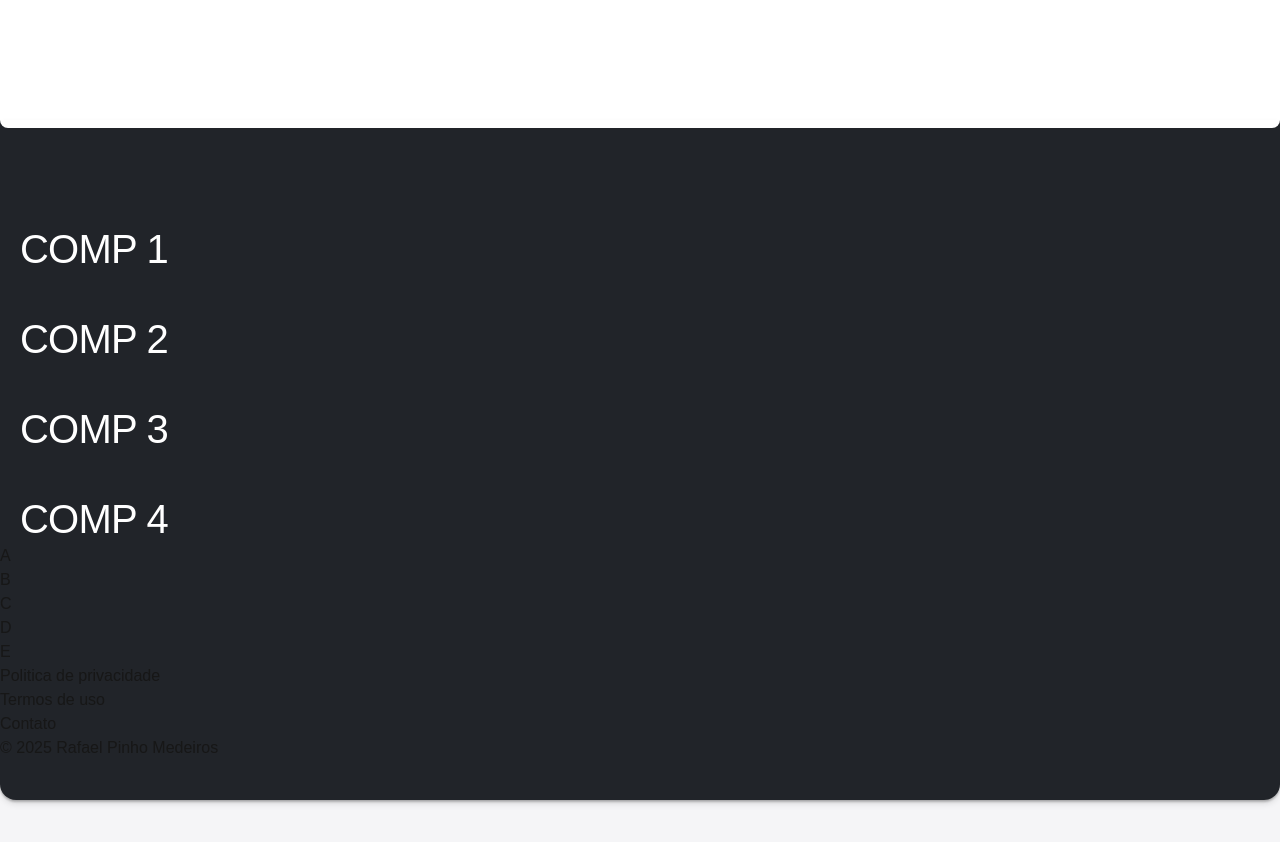
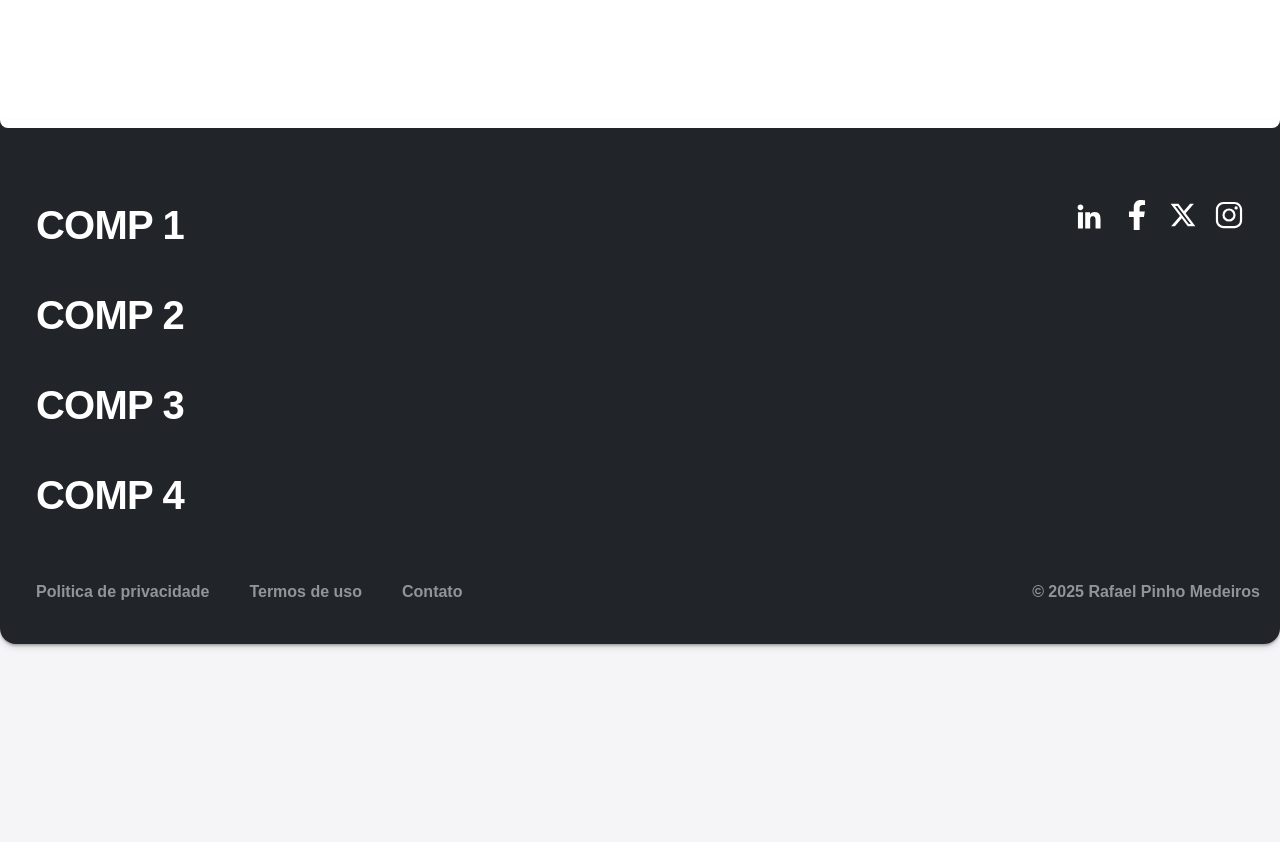
Before and after one commit to rafaelpm0/portifolio, a Next.js app: page / in a window 1280 px wide. Shown: the part 680-1522 px from the top of the page. After the commit the page ends 1444 px from the top, so only its background shows below. Built offline with nearby package versions, Linux system fonts and the light colour scheme.

Commit message:
finalização da estilização do footer. Falta implementar os links

```diff
--- a/package.json
+++ b/package.json
@@ -12,7 +12,8 @@
     "@fontsource/roboto": "^5.1.0",
     "next": "15.1.2",
     "react": "^19.0.0",
-    "react-dom": "^19.0.0"
+    "react-dom": "^19.0.0",
+    "react-icons": "^5.4.0"
   },
   "devDependencies": {
     "@types/node": "^20",
--- a/src/components/Footer/Footer.tsx
+++ b/src/components/Footer/Footer.tsx
@@ -1,42 +1,47 @@
 import React from "react";
+import { LiaLinkedinIn } from "react-icons/lia";
+import { FaFacebookF } from "react-icons/fa";
+import { RiTwitterXFill } from "react-icons/ri";
+import { IoLogoInstagram } from "react-icons/io5";
+
+
+// precisa refatorar. Um teste para aprender o uso puro de tailwindcss
 
 function Footer() {
   return (
-    <footer className="w-full  max-w-[90rem] mb-[120px]  ">
-      <div
-        className="bg-[#212429]  max-w-[90rem]  rounded-b-[16px]
+    <footer className="w-[100%] max-w-[90rem] mb-[120px] ">
+      <main
+        className="bg-[#212429]  max-w-[90rem]  rounded-b-[16px] flex flex-col items-center pb-[40px] pt-[80px] relative
        shadow-[0_2.5px_2px_0_rgba(0,0,0,0.06),0_1px_0_0_rgba(0,0,0,0.05),0_2px_2px_0_rgba(0,0,0,0.15),0_4px_6px_0_rgba(0,0,0,0.1)]"
       >
-        <div className=" bg-[#fff] rounded-b-[16px] h-[8px]"></div>
-        <div className=" pt-[96px] pb-[40px]">
-          <div className="flex w-[1240px] m-auto">
-            <div className="flex flex-col gap-[40px]">
-              <p className={footerPages}>COMP 1</p>
-              <p className={footerPages}>COMP 2</p>
-              <p className={footerPages}>COMP 3</p>
-              <p className={footerPages}>COMP 4</p>
+        <div className="w-[100%] max-w-[90rem] bg-[#fff] rounded-b-[16px] h-[8px] absolute inset-0"></div>
+        <div className="flex flex-row  w-full max-w-[1240px] justify-between  pl-[1rem] pr-[1rem]  pb-[60px]">
+          <div className="flex">
+            <div className={`flex flex-col gap-[40px] ${footerPages} `}>
+              <p className="hover:text-[#ff4c00]">COMP 1</p>
+              <p className="hover:text-[#ff4c00]">COMP 2</p>
+              <p className="hover:text-[#ff4c00]">COMP 3</p>
+              <p className="hover:text-[#ff4c00]">COMP 4</p>
             </div>
           </div>
-          <div>
-            <p>A</p>
-            <p>B</p>
-            <p>C</p>
-            <p>D</p>
-            <p>E</p>
-          </div>
-          <div>
-            <p>Politica de privacidade</p>
-            <p>Termos de uso</p>
-            <p>Contato</p>
-            <p>© 2025 Rafael Pinho Medeiros
-            </p>
+          <div className="flex flex-row gap-[16px]">
+            <LiaLinkedinIn size={35}  className="cursor-pointer text-[#fff] hover:text-[#ff4c00]" />
+            <FaFacebookF size={30}  className="cursor-pointer  text-[#fff] hover:text-[#ff4c00]" />
+            <RiTwitterXFill size={30}  className="cursor-pointer  text-[#fff] hover:text-[#ff4c00]" />
+            <IoLogoInstagram size={30} className="cursor-pointer  text-[#fff] hover:text-[#ff4c00]" />
           </div>
         </div>
-      </div>
+        <div className="w-full pl-[1rem] pd-[1rem] flex flex-row text-[#919499] font-[Untitled Sans] gap-[40px] max-w-[1240px] font-[700]">
+          <p className="hover:text-[#ff4c00]">Politica de privacidade</p>
+          <p className="hover:text-[#ff4c00]">Termos de uso</p>
+          <p className="hover:text-[#ff4c00]">Contato</p>
+          <p className="ml-[auto] hover:text-[#ff4c00]">© 2025 Rafael Pinho Medeiros</p>
+        </div>
+      </main>
     </footer>
   );
 }
 
 export default Footer;
 
-const footerPages = "w-max cursor-pointer text-[#fff] font-[Untitled Sans] text-[40px] font-normal font-[500] leading-[125%] tracking-[-0.8px]";
+const footerPages = "w-max cursor-pointer text-[#fff] font-[Untitled Sans] text-[40px] font-[700] leading-[125%] tracking-[-0.8px]";
```
Also changed, not shown: 1 other file (tests, documents, lock files or other folders).
